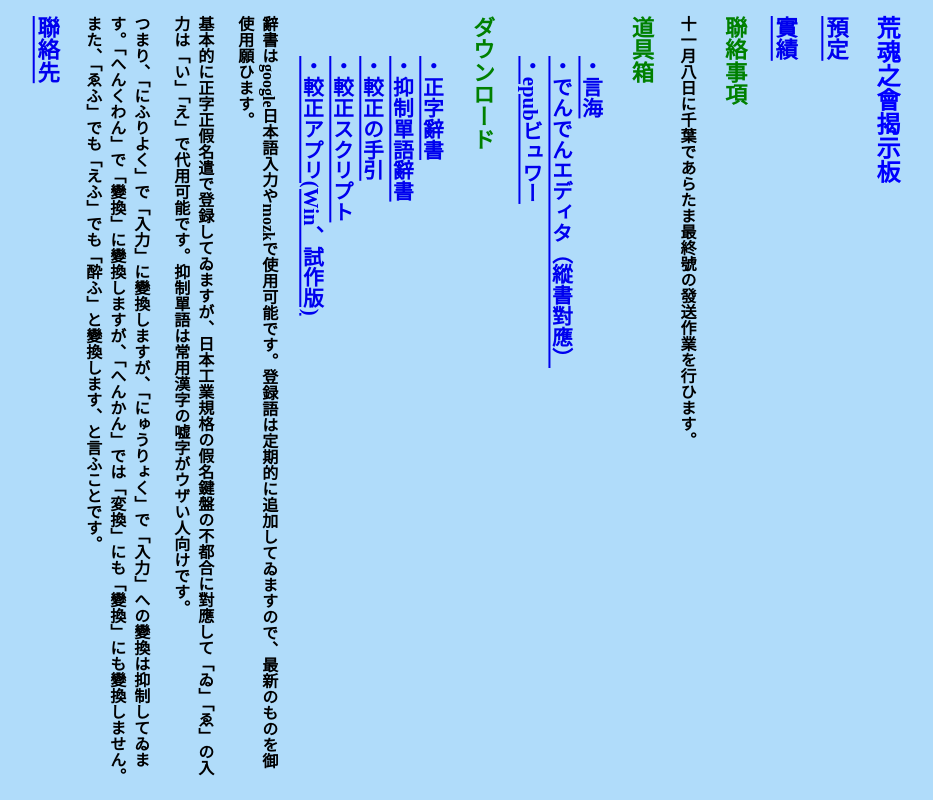
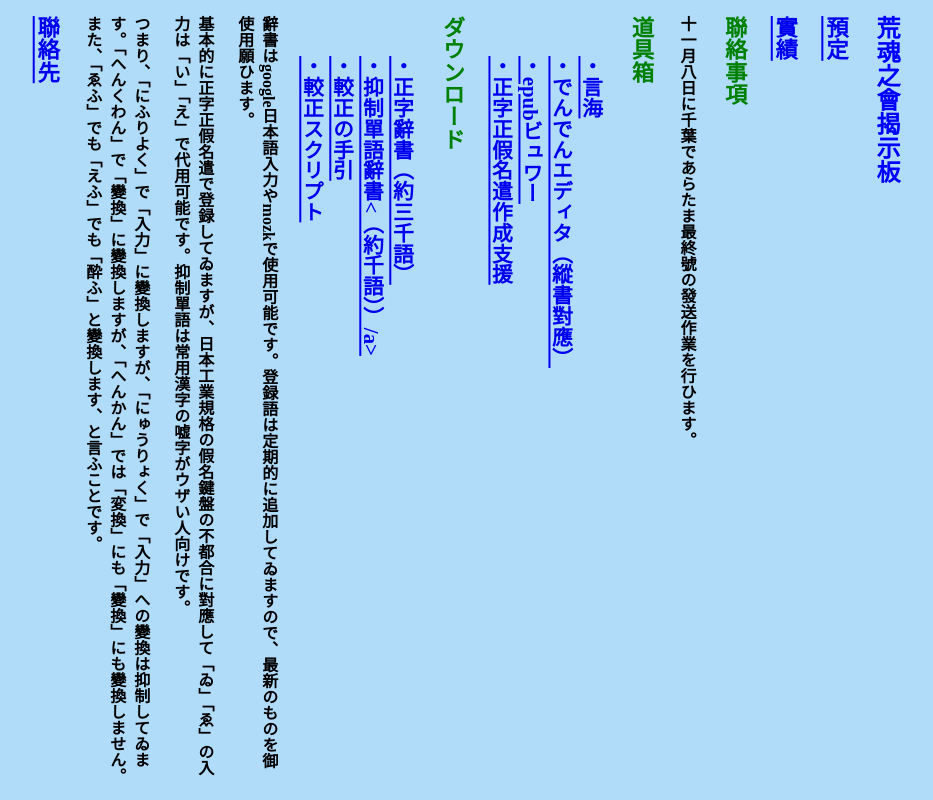
Before and after one commit to Aratamanokwai/Aratamanokwai.github.io, a plain HTML site: page index.html in a window 1280 px wide. Shown: the whole page, without its empty margins (344-1277 px from the left). Drawn offline with Linux system fonts and the light colour scheme.

Commit message:
CHG: R021121

```diff
--- a/index.html
+++ b/index.html
@@ -57,14 +57,17 @@
       <li><a href="https://www.joao-roiz.jp/JPDICT/2">・言海</a></li>
       <li><a href="https://edit.denshochan.com/">・でんでんエディタ（縱書對應）</a></li>
       <li><a href="https://aratamanokwai.github.io/bibi/">・epubビュワー</a></li>
+      <li><a href="http://jgrammar.life.coocan.jp/ja/tools/orthogr0.htm">・正字正假名遣作成支援</a></li>
     </ul>
     <h2>ダウンロード</h2>
     <ul>
-      <li><a href="seiji.txt" download="seiji.txt">・正字辭書</a></li>
-      <li><a href="yokusei.txt" download="yokusei.txt">・抑制單語辭書</a></li>
+      <li><a href="seiji.txt" download="seiji.txt">・正字辭書（約三千語）</a></li>
+      <li><a href="yokusei.txt" download="yokusei.txt">・抑制單語辭書<（約千語））/a></li>
       <li><a href="memo.md" download="memo.md">・較正の手引</a></li>
       <li><a href="correct.sed" download="correct.sed">・較正スクリプト</a></li>
+    <!--
       <li><a href="dist.zip" download="dist.zip">・較正アプリ(Win、試作版)</a></li>
+    -->
     </ul>
     <p>辭書はgoogle日本語入力やmozkで使用可能です。登録語は定期的に追加してゐますので、最新のものを御使用願ひます。</p>
     <p>基本的に正字正假名遣で登録してゐますが、日本工業規格の假名鍵盤の不都合に對應して「ゐ」「ゑ」の入力は「い」「え」で代用可能です。抑制單語は常用漢字の嘘字がウザい人向けです。</p>
```
Also changed, not shown: seiji.txt, yokusei.txt, 1 other file.
